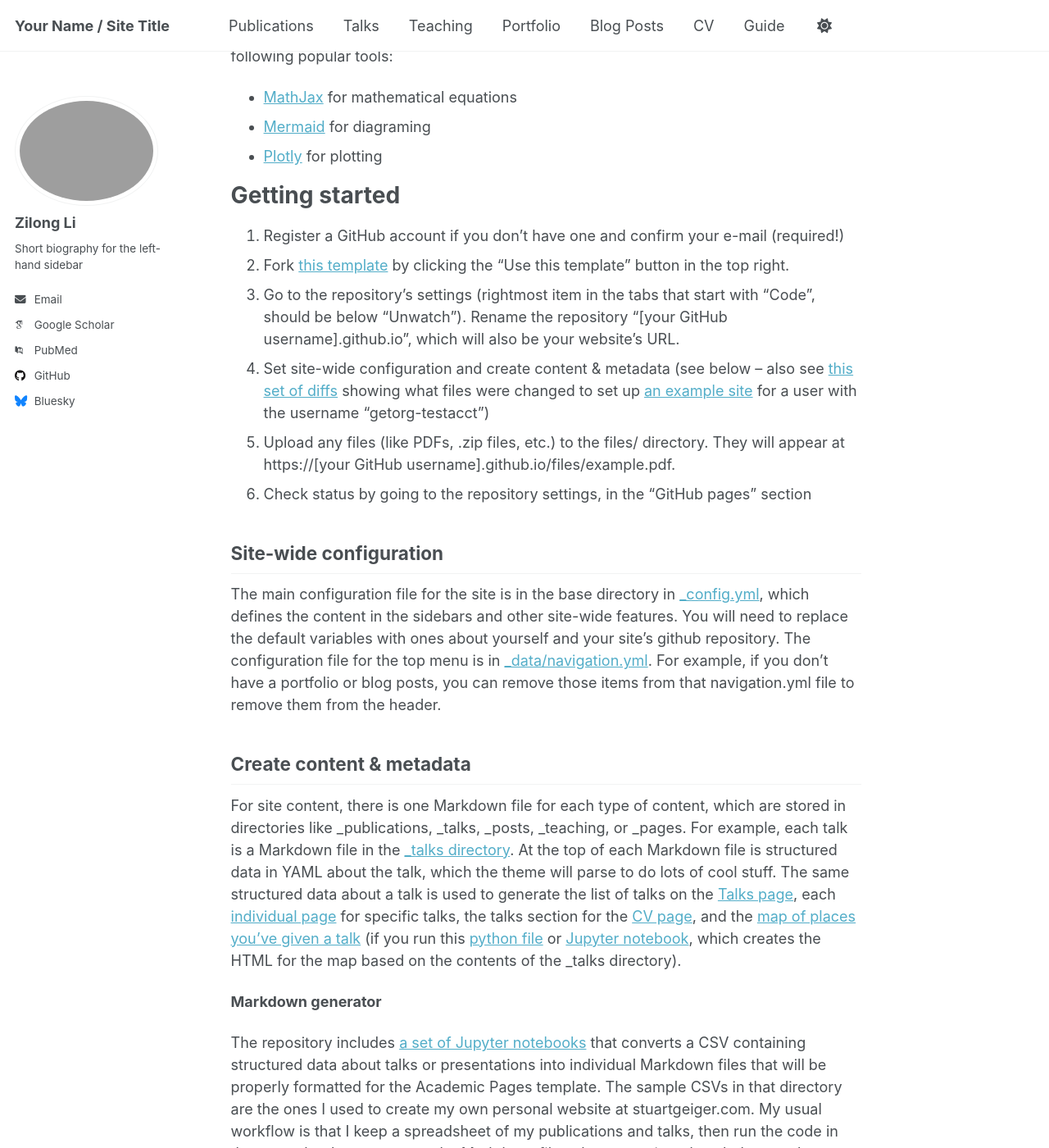
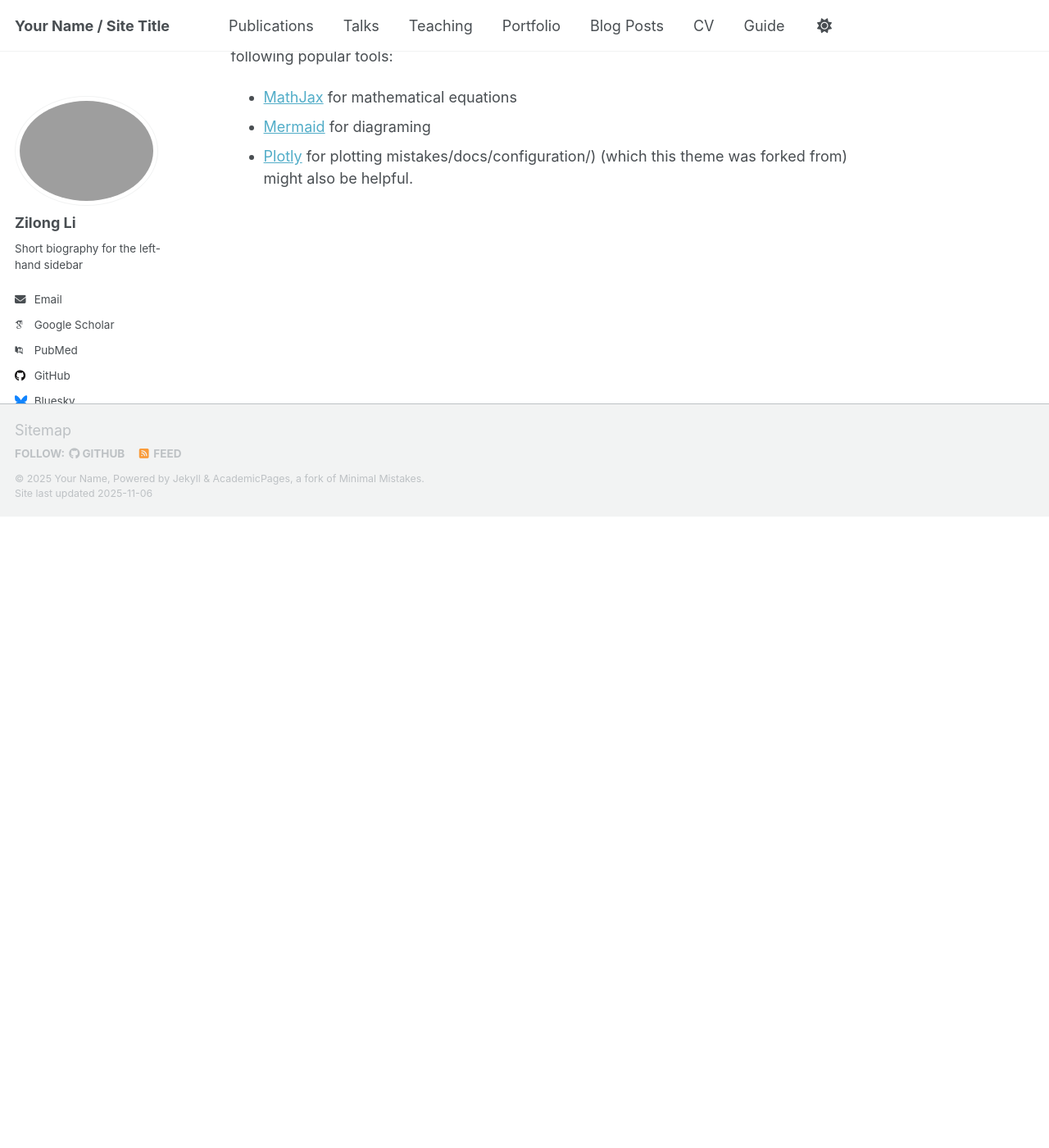
Before and after one commit to shiryusann/shiryusann.github.io, a Jekyll site: the page built from _pages/about.md, in a window 1280 px wide and 1400 px high, scrolled down 1113 px. Shown: the whole window at 82% size. Built offline with Jekyll 4.4.1, drawn with Linux system fonts in a browser that asks for light colours; some web fonts are replaced; a script that is not in the unit is left out; after the commit the page ends 1743 px from its top, so only the background shows below that; some of the changed text lies outside the part shown.

Commit message:
Update about.md

```diff
--- a/_pages/about.md
+++ b/_pages/about.md
@@ -9,7 +9,7 @@ redirect_from:
 
 Hey there! Welcome to see my personal page.
 
-My name is Zilong /$$tsì$$/ Li /$$lì$$/
+My name is Zilong /$tsì$/ Li /$lì$/
 
 This is the front page of a website that is powered by the [Academic Pages template](https://github.com/academicpages/academicpages.github.io) and hosted on GitHub pages. [GitHub pages](https://pages.github.com) is a free service in which websites are built and hosted from code and data stored in a GitHub repository, automatically updating when a new commit is made to the repository. This template was forked from the [Minimal Mistakes Jekyll Theme](https://mmistakes.github.io/minimal-mistakes/) created by Michael Rose, and then extended to support the kinds of content that academics have: publications, talks, teaching, a portfolio, blog posts, and a dynamically-generated CV. Incidentally, these same features make it a great template for anyone that needs to show off a professional template!
 
@@ -25,36 +25,4 @@ For those users that need more advanced functionality, the template also support
 - [MathJax](https://www.mathjax.org/) for mathematical equations
 - [Mermaid](https://mermaid.js.org/) for diagraming
 - [Plotly](https://plotly.com/javascript/) for plotting
-
-Getting started
-======
-1. Register a GitHub account if you don't have one and confirm your e-mail (required!)
-1. Fork [this template](https://github.com/academicpages/academicpages.github.io) by clicking the "Use this template" button in the top right.
-1. Go to the repository's settings (rightmost item in the tabs that start with "Code", should be below "Unwatch"). Rename the repository "[your GitHub username].github.io", which will also be your website's URL.
-1. Set site-wide configuration and create content & metadata (see below -- also see [this set of diffs](https://archive.is/3TPas) showing what files were changed to set up [an example site](https://getorg-testacct.github.io) for a user with the username "getorg-testacct")
-1. Upload any files (like PDFs, .zip files, etc.) to the files/ directory. They will appear at https://[your GitHub username].github.io/files/example.pdf.
-1. Check status by going to the repository settings, in the "GitHub pages" section
-
-Site-wide configuration
-------
-The main configuration file for the site is in the base directory in [_config.yml](https://github.com/academicpages/academicpages.github.io/blob/master/_config.yml), which defines the content in the sidebars and other site-wide features. You will need to replace the default variables with ones about yourself and your site's github repository. The configuration file for the top menu is in [_data/navigation.yml](https://github.com/academicpages/academicpages.github.io/blob/master/_data/navigation.yml). For example, if you don't have a portfolio or blog posts, you can remove those items from that navigation.yml file to remove them from the header.
-
-Create content & metadata
-------
-For site content, there is one Markdown file for each type of content, which are stored in directories like _publications, _talks, _posts, _teaching, or _pages. For example, each talk is a Markdown file in the [_talks directory](https://github.com/academicpages/academicpages.github.io/tree/master/_talks). At the top of each Markdown file is structured data in YAML about the talk, which the theme will parse to do lots of cool stuff. The same structured data about a talk is used to generate the list of talks on the [Talks page](https://academicpages.github.io/talks), each [individual page](https://academicpages.github.io/talks/2012-03-01-talk-1) for specific talks, the talks section for the [CV page](https://academicpages.github.io/cv), and the [map of places you've given a talk](https://academicpages.github.io/talkmap.html) (if you run this [python file](https://github.com/academicpages/academicpages.github.io/blob/master/talkmap.py) or [Jupyter notebook](https://github.com/academicpages/academicpages.github.io/blob/master/talkmap.ipynb), which creates the HTML for the map based on the contents of the _talks directory).
-
-**Markdown generator**
-
-The repository includes [a set of Jupyter notebooks](https://github.com/academicpages/academicpages.github.io/tree/master/markdown_generator
-) that converts a CSV containing structured data about talks or presentations into individual Markdown files that will be properly formatted for the Academic Pages template. The sample CSVs in that directory are the ones I used to create my own personal website at stuartgeiger.com. My usual workflow is that I keep a spreadsheet of my publications and talks, then run the code in these notebooks to generate the Markdown files, then commit and push them to the GitHub repository.
-
-How to edit your site's GitHub repository
-------
-Many people use a git client to create files on their local computer and then push them to GitHub's servers. If you are not familiar with git, you can directly edit these configuration and Markdown files directly in the github.com interface. Navigate to a file (like [this one](https://github.com/academicpages/academicpages.github.io/blob/master/_talks/2012-03-01-talk-1.md) and click the pencil icon in the top right of the content preview (to the right of the "Raw | Blame | History" buttons). You can delete a file by clicking the trashcan icon to the right of the pencil icon. You can also create new files or upload files by navigating to a directory and clicking the "Create new file" or "Upload files" buttons.
-
-Example: editing a Markdown file for a talk
-![Editing a Markdown file for a talk](/images/editing-talk.png)
-
-For more info
-------
-More info about configuring Academic Pages can be found in [the guide](https://academicpages.github.io/markdown/), the [growing wiki](https://github.com/academicpages/academicpages.github.io/wiki), and you can always [ask a question on GitHub](https://github.com/academicpages/academicpages.github.io/discussions). The [guides for the Minimal Mistakes theme](https://mmistakes.github.io/minimal-mistakes/docs/configuration/) (which this theme was forked from) might also be helpful.
+mistakes/docs/configuration/) (which this theme was forked from) might also be helpful.
```
